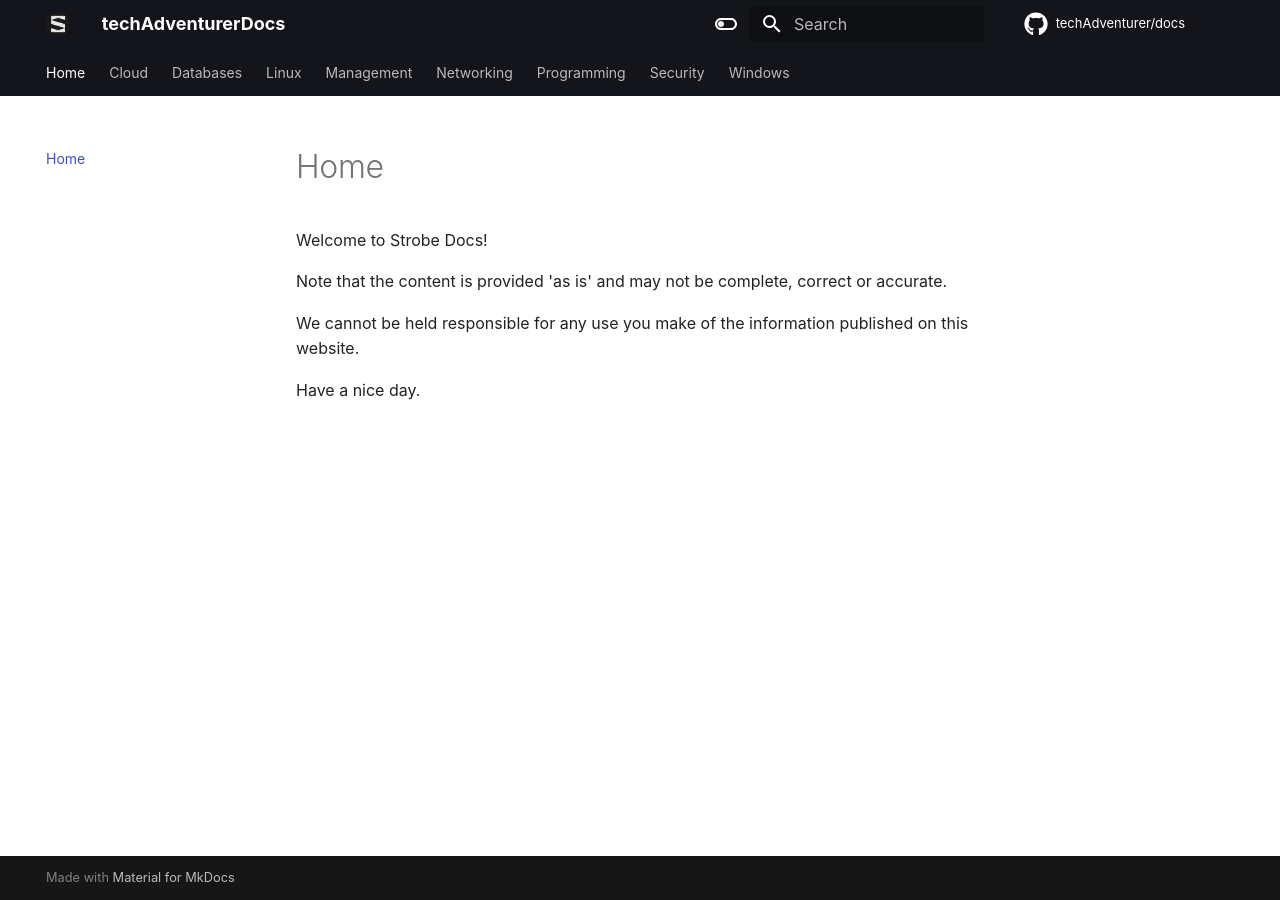
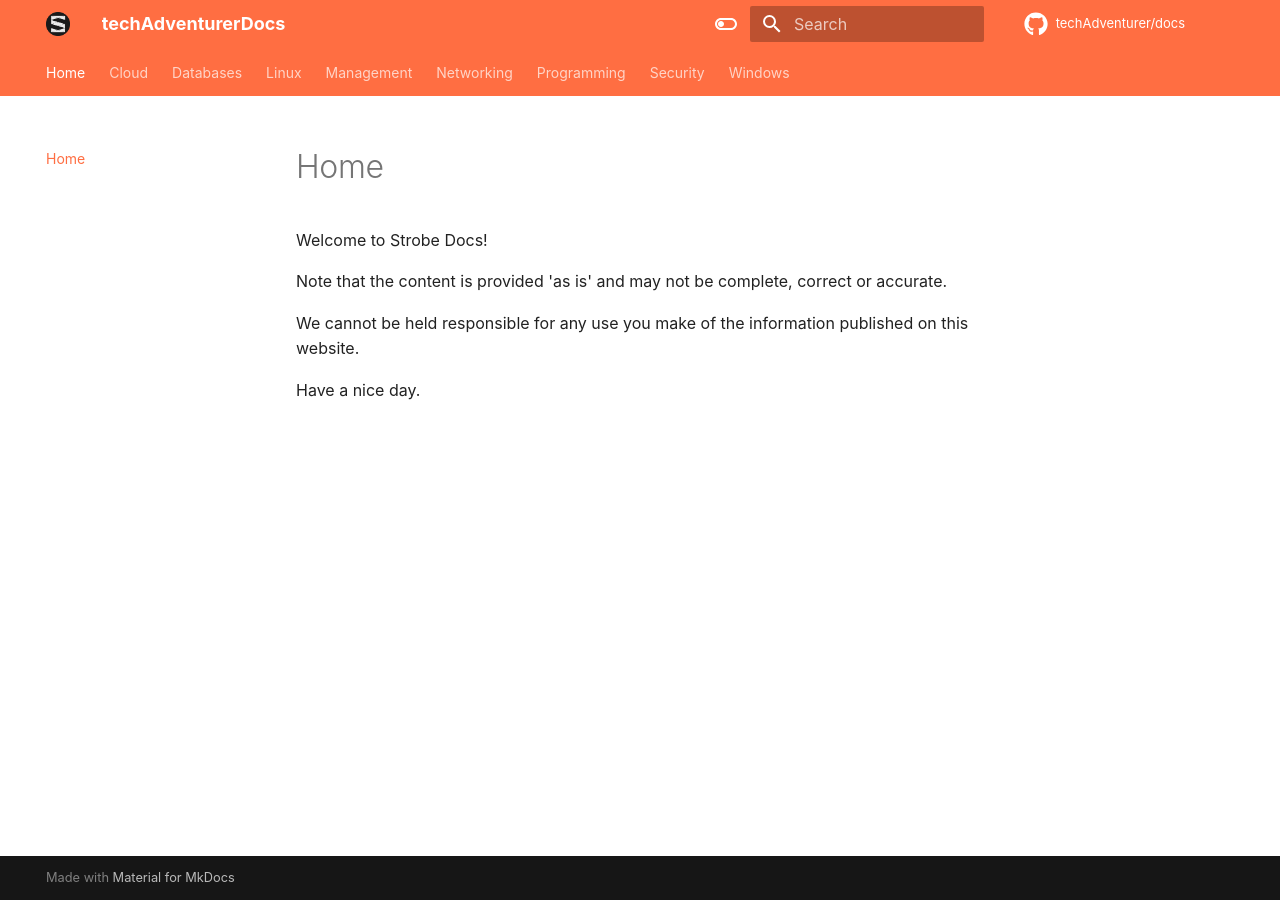
Before and after one commit to techAdventurer/docs, an MkDocs documentation site: the page built from docs/README.md, in a window 1280 px wide. Built offline with MkDocs 1.6.1 and Material for MkDocs 9.7.7, drawn with Linux system fonts in a browser that asks for light colours; comment, search, counter and statistics services are not loaded.

Commit message:
Fixed color mix up in mkdocs.yml

```diff
--- a/mkdocs.yml
+++ b/mkdocs.yml
@@ -7,15 +7,15 @@ theme:
   palette:
     - media: "(prefers-color-scheme: light)"
       scheme: default
-      primary: black
-      accent: deep orange
+      primary: deep orange
+      accent: orange
       toggle:
         icon: material/toggle-switch-off-outline
         name: Switch to dark mode
     - media: "(prefers-color-scheme: dark)"
       scheme: slate
-      primary: deep orange
-      accent: orange
+      primary: black
+      accent: deep orange
       toggle:
         icon: material/toggle-switch
         name: Switch to light mode
```
